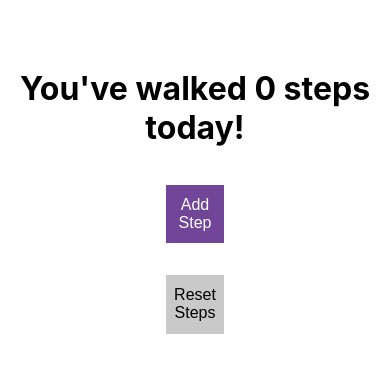
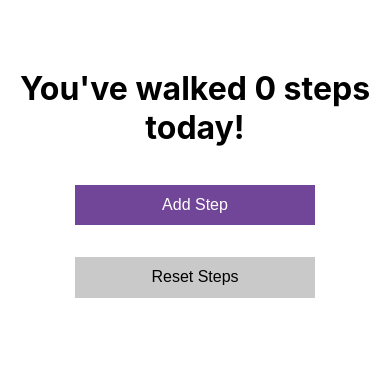
Before and after one commit to netrahindocha/StepCounter_Redux, a React (Create React App) app: page / in a window 390 px wide. Shown: the top 372 px of the page. Built offline with nearby package versions, Linux system fonts and the light colour scheme.

Commit message:
Making buttons responsive

```diff
--- a/src/css/StepCounter.css
+++ b/src/css/StepCounter.css
@@ -12,7 +12,7 @@ button{
 
 #add, #reset{
     padding: 0.7em 0.5em;
-    width: 15%;
+    width: 15em;
     font-size: 1em;
     cursor: pointer;
     border: none;
```
